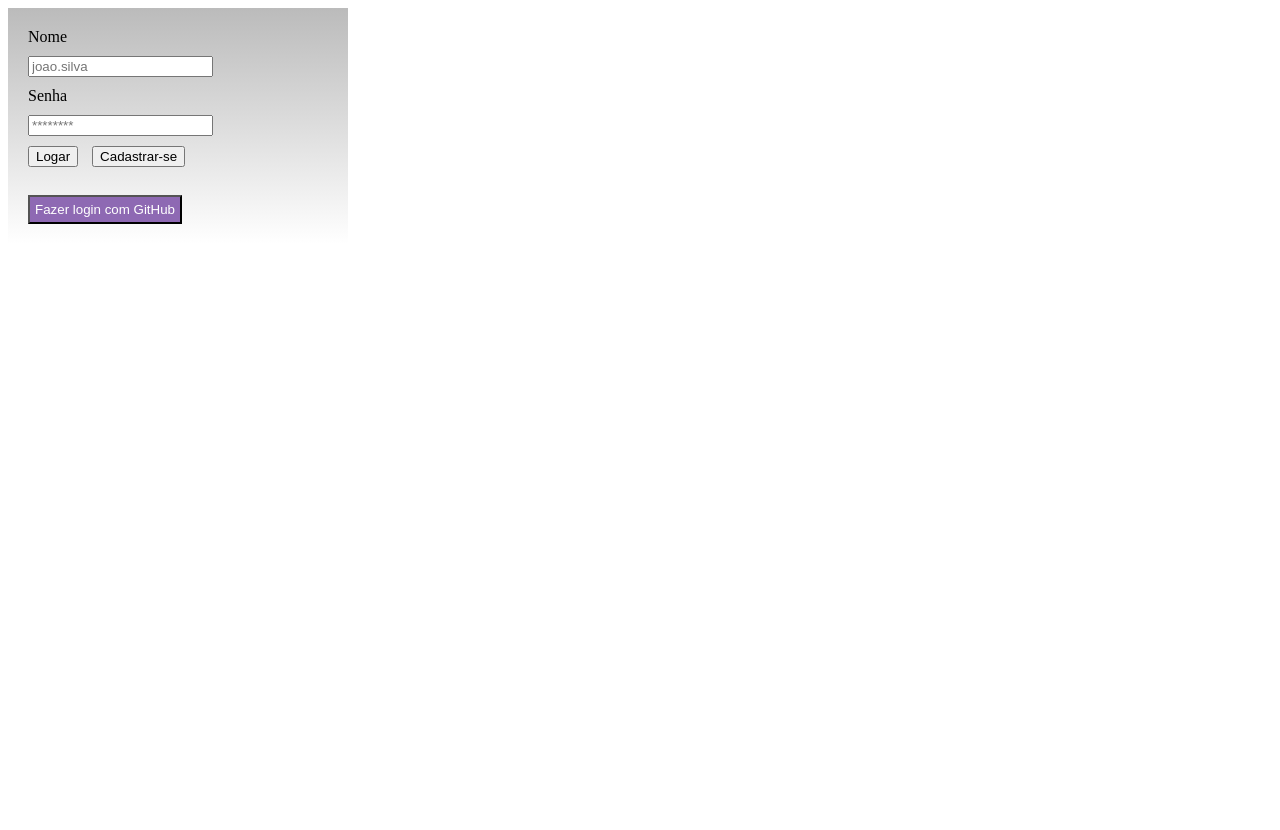
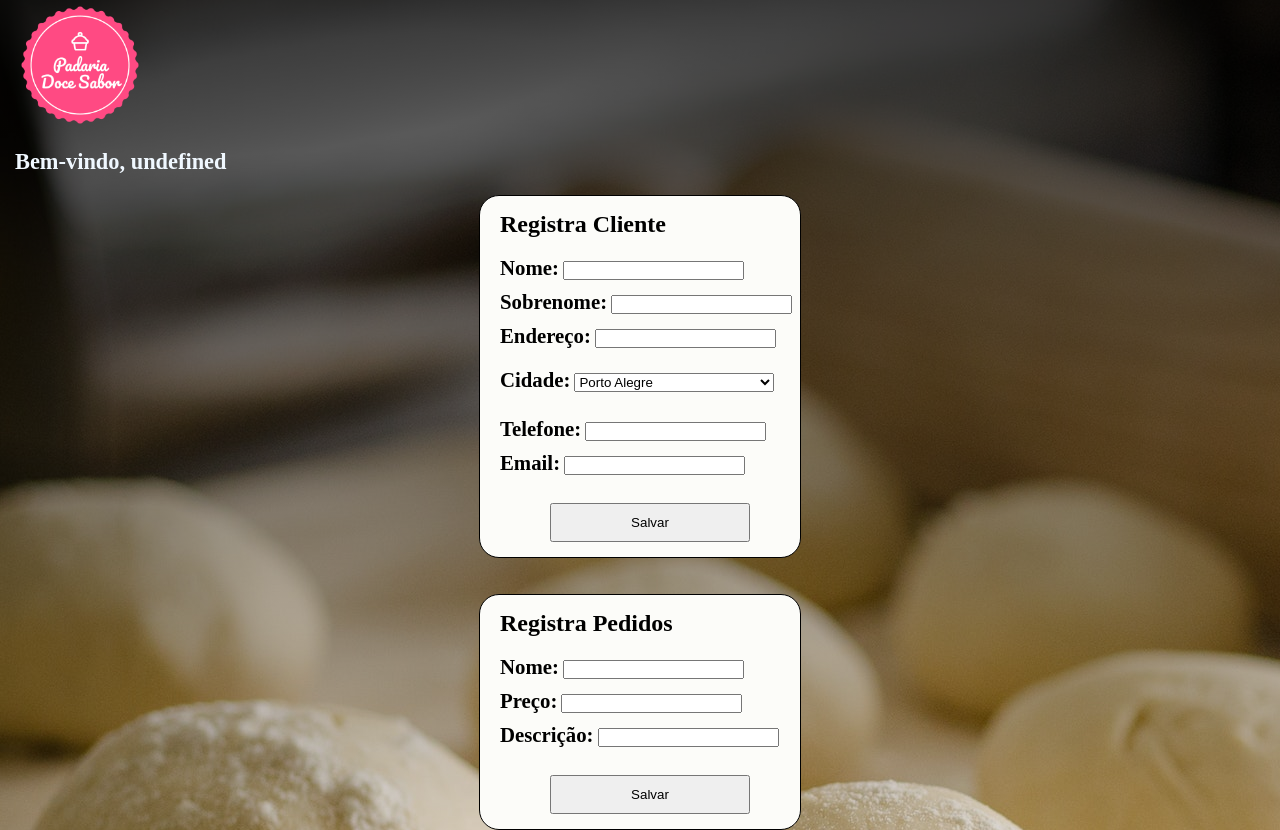
Before and after one commit to GianAlves/Atividade-final-PI2, a website: page public/index.html in a window 1280 px wide. Before the commit the page ends 800 px from the top, so only its background shows below. Drawn offline with Linux system fonts and the light colour scheme.

Commit message:
Etapa final

```diff
--- a/index.js
+++ b/index.js
@@ -42,10 +42,10 @@ const oauth = async ctx => {
   console.log(result.data);
   const name = result.data.name;
 
-  ctx.response.redirect(`/welcome.html?name=${name}`);
+  ctx.response.redirect(`/index.html?name=${name}`);
 };
 
 app.use(main);
 app.use(route.get('/oauth/redirect', oauth));
 
-app.listen(3001);
+app.listen(8081);
--- /dev/null
+++ b/public/css/style.css
@@ -0,0 +1,109 @@
+* {
+    padding: 0;
+    margin: 0;
+}
+
+.fundo-login {
+    background-image: linear-gradient(rgba(0, 0, 0, 0.7), rgba(0, 0, 0, 0.7) ), url(../img/capa2.jpg) ;
+}
+
+.conteudo {
+    /* padding: ; */
+    width: 100%;
+    text-align: center;
+    /* margin-top: 50%; */
+}
+
+h1 {
+    color: aliceblue;
+    font-size: 1.4em;
+    margin-bottom: 20px;
+    margin-top: 15px;
+    padding-left: 15px;
+}
+
+h2 {
+    margin-top: 15px;
+}
+
+.formulario {
+    width: 300px;
+    /* border: 1px solid black; */
+    margin: auto;
+    background-color: rgba(24, 24, 24, 0.659);
+    padding: 30px 0 30px 0;
+    position: absolute;
+    top: 50%;
+    left: 50%;
+    transform: translateY(-50%) translateX(-50%)
+}
+
+label {
+    font-weight: 600;
+    font-size: 1.3em;
+    color: aliceblue;
+}
+
+.linhas {
+    margin-bottom: 10px;
+
+}
+
+.botao {
+    margin-right: 10px;
+    padding: 5px;
+}
+
+.botao-salvar {
+    text-align: center;
+}
+
+.botao-salvar input {
+    padding: 10px;
+    width: 200px;
+    margin-bottom: 15px;
+}
+
+.loginGit {
+    color: white !important;
+    cursor: pointer;
+    text-decoration: none;
+    font-size: 1.5em;
+}
+
+.form-envia-dados{
+    padding: 0 0 0 20px;
+    border: 1px solid black;
+    width: 300px;
+    margin: auto;
+    background-color: rgb(252, 252, 249);
+    border-radius: 20px;
+}
+
+header {
+    width: 100%;
+    display: inline-block;
+}
+
+.campo {
+    margin-bottom: 10px;
+}
+
+.campo label {
+    color: black;
+}
+
+.imagem img {
+    width: 130px;
+    padding-left: 15px;
+}
+
+.select-box {
+    width: 200px;
+    margin-top: 15px;
+    margin-bottom: 15px;
+}
+
+.fundo-home {
+    background-image: linear-gradient(rgba(0, 0, 0, 0.7), rgba(0, 0, 0, 0.1) ), url(../img/capa2.jpg) ;
+}
--- a/public/index.html
+++ b/public/index.html
@@ -1,50 +1,98 @@
 <!DOCTYPE html>
-<html lang="pt-BR">
+<html lang="en">
+
 <head>
-    <meta charset="UTF-8">
+    <meta charset="utf-8" />
     <meta name="viewport" content="width=device-width, initial-scale=1.0">
-    <title>Login</title>
-    <link rel="stylesheet" type="text/css" href="style.css">
-    <script src="index.js"></script>
+    <meta http-equiv="X-UA-Compatible" content="ie=edge">
+    <title>Hello</title>
+    <link rel="stylesheet" href="css/style.css">
 </head>
-<body>
-    <div class="conteudo">
-        <form action="">
-            <div class="linhas">
-                <label for="nome">Nome</label>
+
+<body class="fundo-home">
+    <header>
+        <div style="background-color: aliceblue;">
+            <script>
+                const query = window.location.search.substring(1) || '';
+                const name = query.split('name=')[1];
+                var x = document.createElement("h1");                        // Create a <h1> element
+                var t = document.createTextNode(`Bem-vindo, ${decodeURIComponent(name)}`);    // Create a text node
+                x.appendChild(t);                                           // Append the text to <p>
+                document.body.appendChild(x);
+
+                // document.body.appendChild(
+                //     document.createTextNode(`Bem-vindo, ${decodeURIComponent(name)}`)
+                // );
+            </script>
+        </div>
+        <div class="imagem">
+            <img src="img/icone.png" alt="Logo" class="logo">
+        </div>
+    </header>
+    <div>
+        <form class="form-envia-dados" method="POST" action="http://localhost:8001/cliente/add">
+            <h2>Registra Cliente</h2>
+            <br>
+            <div class="campo">
+                <label>Nome:</label>
+                <input type="text" name="nome" required autocomplete="off">
             </div>
-            <div class="linhas">
-                <input id="nome" type="text" placeholder="joao.silva">
+            <div class="campo">
+                <label>Sobrenome:</label>
+                <input type="text" name="sobrenome" required autocomplete="off">
             </div>
-            <div class="linhas">
-                <label for="senha">Senha</label>
+            <div class="campo">
+                <label>Endereço:</label>
+                <input type="text" name="endereco" required autocomplete="off">
             </div>
-            <div class="linhas">
-                <input id="senha" type="password" placeholder="********">
+            <div class="campo">
+                <label>Cidade:</label>
+                <select name="cidade" class="select-box">
+                    <option value="Porto Alegre">Porto Alegre</option>
+                    <option value="Canoas">Canoas</option>
+                    <option value="Alvorada">Alvorada</option>
+                    <option value="Gravataí">Gravataí</option>
+                    <option value="Cachoeirinha">Cachoeirinha</option>
+                </select>
             </div>
-            <div class="linhas">
-                <input class="botao" type="button" value="Logar">
-                <input type="button" value="Cadastrar-se">
+            <div class="campo">
+                <label>Telefone:</label>
+                <input type="tel" name="telefone" required autocomplete="off">
+            </div>
+            <div class="campo">
+                <label>Email:</label>
+                <input type="email" name="email" required autocomplete="off">
+            </div>
+            <br>
+            <div class="botao-salvar">
+                <input type="submit" value="Salvar">
             </div>
         </form>
-        <br>
-        <button style="background-color: rgb(142, 105, 179); color:aliceblue; padding: 5px;">
-            <a id="login" class="loginGit">Fazer login com GitHub</a>
-        </button>
-        <!-- <a id="login">Login with GitHub</a> -->
     </div>
-
-    <script>
-        // fill in your cliend_id
-        const client_id = '4b5aa2585d7486dbcee2';
-
-  const authorize_uri = 'https://github.com/login/oauth/authorize';
-  const redirect_uri = 'http://localhost:3001/oauth/redirect';
-
-  const link = document.getElementById('login');
-  link.href = `${authorize_uri}?client_id=${client_id}&redirect_uri=${redirect_uri}`;
-</script>
-
+    <br>
+    <br>
+    <div>
+        <form class="form-envia-dados" method="POST" action="http://localhost:8001/produto/add">
+            <h2>Registra Pedidos</h2>
+            <br>
+            <div class="campo">
+                <label>Nome:</label>
+                <input type="text" name="nome" required autocomplete="off">
+            </div>
+            <div class="campo">
+                <label>Preço:</label>
+                <input type="text" name="preco" required autocomplete="off">
+            </div>
+            <div class="campo">
+                <label>Descrição:</label>
+                <input type="text" name="descricao" autocomplete="off">
+            </div>
+            <br>
+            <div class="botao-salvar">
+                <input type="submit" value="Salvar">
+            </div>
+        </form>
+    </div>
 </body>
 
 </html>
--- a/public/style.css
+++ /dev/null
@@ -1,21 +0,0 @@
-.conteudo {
-    padding: 20px;
-    width: 300px;
-    background-color: rgb(255, 255, 255); /* For browsers that do not support gradients */
-    background-image: linear-gradient(to top, rgb(255, 255, 255), rgb(187, 187, 187));
-}
-
-.linhas {
-    margin-bottom: 10px;
-
-}
-
-.botao {
-    margin-right: 10px;
-}
-
-.loginGit {
-    color: white !important;
-    cursor: pointer;
-    text-decoration: none;
-}
```
Also changed, not shown: api/server.js (+67 -8 lines), public/login.html (added, +54 -0 lines), public/welcome.html (deleted, +0 -21 lines), public/img/capa2.jpg (added), public/img/icone.png (added).
